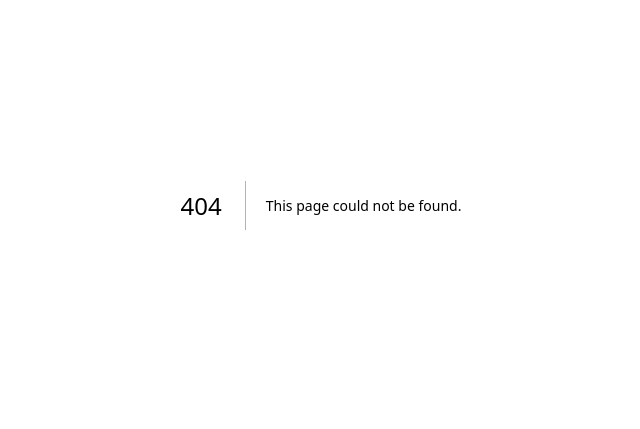
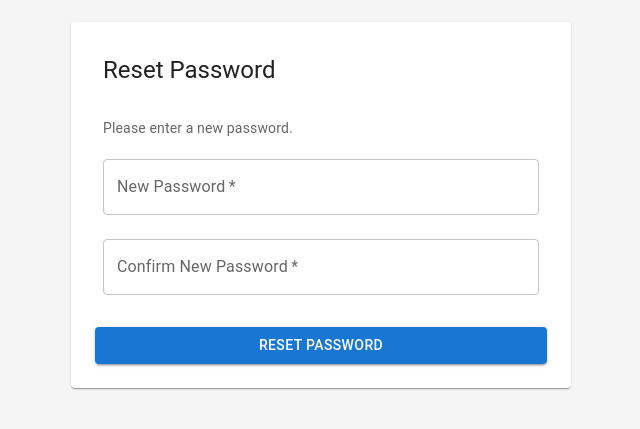
Before and after one commit to 202404-Y-ZA-FSW/Sisonke-AI-Powered-Community-Resources-Navigator, a Next.js app in the folder frontend/: page /account/resetPassword in a window 1280 px wide. Before the commit this address had no page. Shown: the part 195-624 px from the top of the page, without its empty margins (319-959 px from the left). Built offline with nearby package versions, Linux system fonts and the light colour scheme.

Commit message:
The reset password is page is created and connected to the backend using the endpoints. An issue for the styling will be created.

```diff
--- a/frontend/app/account/login/page.js
+++ b/frontend/app/account/login/page.js
@@ -169,7 +169,7 @@ export default function LoginPage() {
               sx={{ display: "flex", justifyContent: "space-between", mb: 2 }}
             >
               <Link
-                href="#"
+                href="/account/forgotPassword"
                 underline="none"
                 sx={{ color: "#f9a825", fontSize: "0.875rem" }}
               >
--- /dev/null
+++ b/frontend/app/account/resetPassword/page.js
@@ -0,0 +1,118 @@
+'use client';
+
+import { useState } from 'react';
+import { useSearchParams } from 'next/navigation';
+import {
+  Box,
+  Card,
+  CardContent,
+  CardActions,
+  CardHeader,
+  TextField,
+  Button,
+  Typography,
+  Alert,
+  AlertTitle
+} from '@mui/material';
+import axios from 'axios';
+
+export default function ResetPassword() {
+  const searchParams = useSearchParams();
+  const token = searchParams.get('token');
+
+  const [password, setPassword] = useState('');
+  const [confirmPassword, setConfirmPassword] = useState('');
+  const [message, setMessage] = useState('');
+  const [error, setError] = useState('');
+  const [loading, setLoading] = useState(false);
+
+  const handleSubmit = async (e) => {
+    e.preventDefault();
+
+    try {
+      if (password !== confirmPassword) {
+        setError('Passwords do not match.');
+        return;
+      }
+
+      setLoading(true);
+      const response = await axios.put(`http://localhost:5000/forgotpassword/reset-password/${token}`, {
+        password,
+      });
+
+      if (response.data.message) {
+        setMessage(response.data.message);
+        setError('');
+      }
+    } catch (err) {
+      setError('Failed to reset the password. Please try again.');
+      setMessage('');
+    } finally {
+      setLoading(false);
+    }
+  };
+
+  return (
+    <Box
+      sx={{
+        display: 'flex',
+        justifyContent: 'center',
+        alignItems: 'center',
+        minHeight: '100vh',
+        bgcolor: 'grey.100'
+      }}
+    >
+      <Card sx={{ maxWidth: 500, width: '100%', p: 2 }}>
+        <CardHeader title="Reset Password" />
+        <CardContent>
+          <Typography variant="body2" color="textSecondary" gutterBottom>
+            Please enter a new password.
+          </Typography>
+          <form onSubmit={handleSubmit}>
+            <TextField
+              label="New Password"
+              type="password"
+              fullWidth
+              margin="normal"
+              value={password}
+              onChange={(e) => setPassword(e.target.value)}
+              required
+            />
+            <TextField
+              label="Confirm New Password"
+              type="password"
+              fullWidth
+              margin="normal"
+              value={confirmPassword}
+              onChange={(e) => setConfirmPassword(e.target.value)}
+              required
+            />
+          </form>
+        </CardContent>
+        <CardActions>
+          <Button
+            variant="contained"
+            color="primary"
+            fullWidth
+            onClick={handleSubmit}
+            disabled={loading}
+          >
+            {loading ? 'Resetting...' : 'Reset Password'}
+          </Button>
+        </CardActions>
+        {message && (
+          <Alert severity="success" sx={{ mt: 2 }}>
+            <AlertTitle>Success</AlertTitle>
+            {message}
+          </Alert>
+        )}
+        {error && (
+          <Alert severity="error" sx={{ mt: 2 }}>
+            <AlertTitle>Error</AlertTitle>
+            {error}
+          </Alert>
+        )}
+      </Card>
+    </Box>
+  );
+}
```
Also changed, not shown: frontend/app/user/resetPassword/page.js (deleted, +0 -107 lines), frontend/app/account/forgotPassword/page.js (renamed from frontend/app/user/forgotPassword/page.js).
